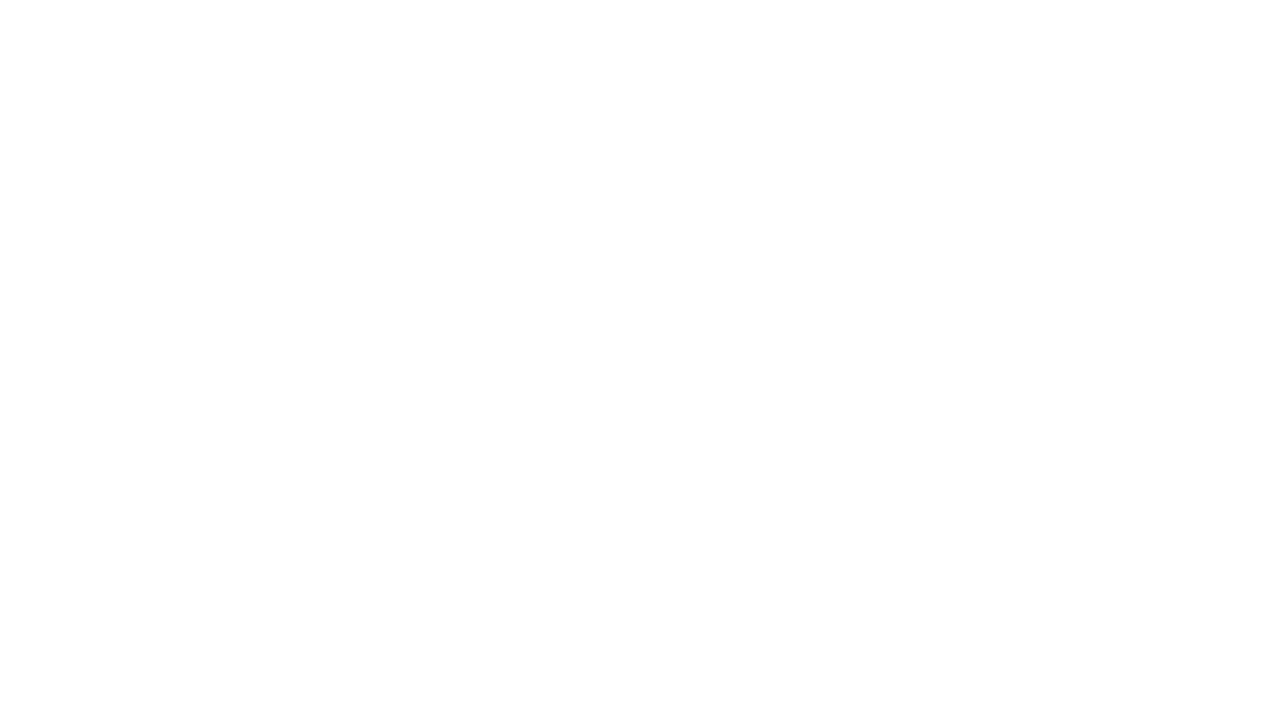
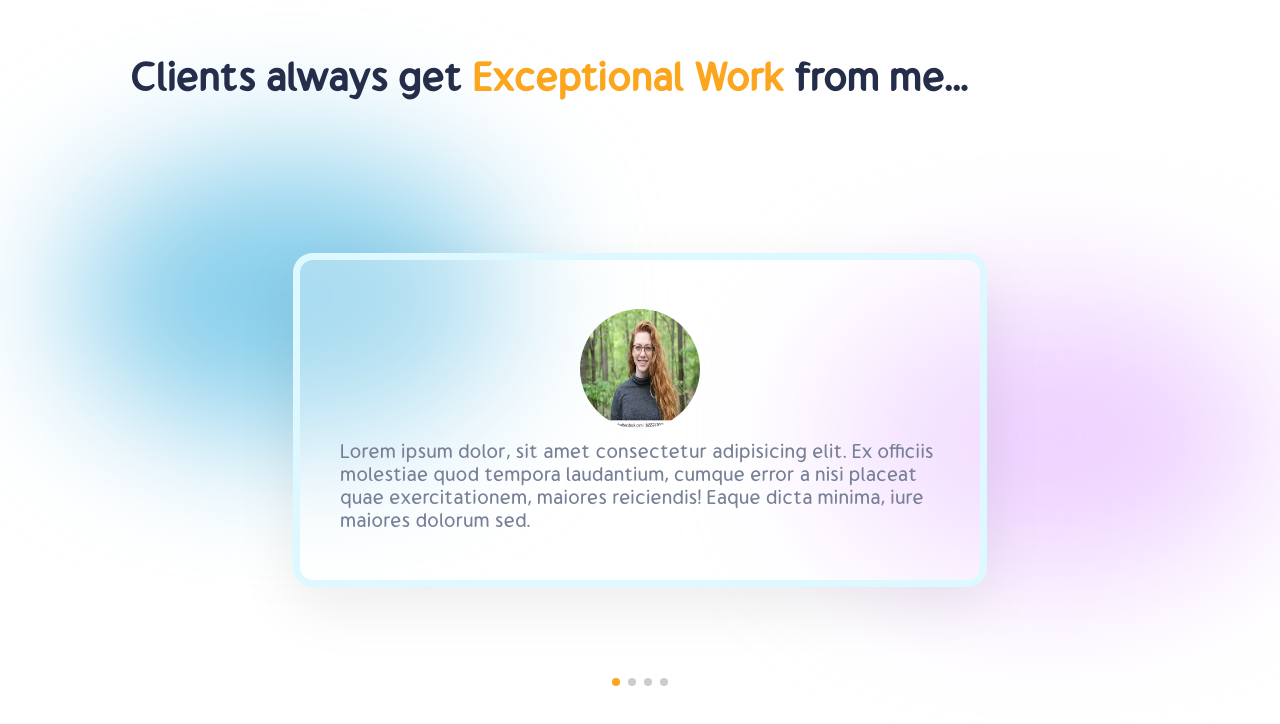
Before and after one commit to rutvij-fsd/rutvij_portfolio, a React (Create React App) app: page / in a window 1280 px wide. Shown: the part 3830-4554 px from the top of the page. Before the commit the page ends 3676 px from the top, so only its background shows below. Built offline with nearby package versions, Linux system fonts and the light colour scheme.

Commit message:
Add Testimonial Section

```diff
--- a/src/App.js
+++ b/src/App.js
@@ -5,6 +5,9 @@
 import Experience from './Component/Experience/Experience';
 import Works from './Component/Works/Works';
 import Portfolio from './Component/Portfolio/Portfolio';
+import Testimonial from './Component/Testimonial/Testimonial';
+
+
 function App() {
   return (
     <div className="App">
@@ -14,6 +17,8 @@
      <Experience/>
      <Works/>
      <Portfolio/>
+     <Testimonial/>
+
 
     </div>
   );
--- /dev/null
+++ b/src/Component/Testimonial/Testimonial.css
@@ -0,0 +1,69 @@
+.t-wrapper{
+    padding:  0 3rem 0 3rem;;
+    height: 100vh;
+    display: flex;
+    align-items: center;
+    justify-content: center;
+    margin-top: 7rem;
+    flex-direction: column;
+    gap: 2rem;
+    position: relative;
+}
+.t-heading{
+    align-self: start;
+}
+.t-heading>*{
+    font-size: 2rem;
+    font-weight: bold;
+}
+.t-heading span:nth-of-type(2){
+    color: var(--orange);
+}
+
+.t-blur1{
+    left: 38rem;
+    top: 16rem;
+}
+.t-blur2{
+    top: 9rem;
+    left: 0;
+}
+.testimonial{
+    display: flex;
+    flex-direction: column;
+    align-items: center;
+    justify-content: space-evenly;
+    padding: 2rem;
+    width: 30rem;
+    height: 12rem;
+    /* styles same as work.css */
+    background: rgba(255, 255, 255, 0.26);
+    border: 7px solid var(--blueCard);
+    box-shadow: var(--boxShadow);
+    border-radius: 20px;
+}
+.testimonial>img{
+    width: 6rem;
+    height: 6rem;
+    border-radius: 100%;
+}
+.testimonial>span{
+    color: var(--gray);
+}
+
+
+/* slider */
+.t-wrapper .swiper {
+    width: 100%;
+    height: 70%;
+}
+
+.t-wrapper .swiper-slide{
+    display: flex;
+    align-items: center;
+    justify-content: center;
+}
+
+.t-wrapper .swiper-pagination-bullet-active{
+    background: var(--orange);
+}
--- /dev/null
+++ b/src/Component/Testimonial/Testimonial.jsx
@@ -0,0 +1,66 @@
+import React from 'react'
+import'./Testimonial.css'
+import { Swiper, SwiperSlide } from "swiper/react";
+import "swiper/css";
+
+import { Pagination } from "swiper";
+import "swiper/css/pagination";
+import profilePic1 from "../../img/DisplayImg/profile1.jpg";
+import profilePic2 from "../../img/DisplayImg/profile2.jpg";
+import profilePic3 from "../../img/DisplayImg/profile3.jpg";
+import profilePic4 from "../../img/DisplayImg/profile4.jpg";
+const Testimonial = () => {
+    const clients = [
+        {
+          img: profilePic1,
+          review:
+            "Lorem ipsum dolor, sit amet consectetur adipisicing elit. Ex officiis molestiae quod tempora laudantium, cumque error a nisi placeat quae exercitationem, maiores reiciendis! Eaque dicta minima, iure maiores dolorum sed.",
+        },
+        {
+          img: profilePic2,
+          review:
+            "Lorem ipsum dolor, sit amet consectetur adipisicing elit. Ex officiis molestiae quod tempora laudantium, cumque error a nisi placeat quae exercitationem, maiores reiciendis! Eaque dicta minima, iure maiores dolorum sed.",
+        },
+        {
+          img: profilePic3,
+          review:
+            "Lorem ipsum dolor, sit amet consectetur adipisicing elit. Ex officiis molestiae quod tempora laudantium, cumque error a nisi placeat quae exercitationem, maiores reiciendis! Eaque dicta minima, iure maiores dolorum sed.",
+        },
+        {
+          img: profilePic4,
+          review:
+            "Lorem ipsum dolor, sit amet consectetur adipisicing elit. Ex officiis molestiae quod tempora laudantium, cumque error a nisi placeat quae exercitationem, maiores reiciendis! Eaque dicta minima, iure maiores dolorum sed.",
+        },
+      ];
+  return (
+    <div className="t-wrapper" id="testimonial">
+      <div className="t-heading">
+        <span>Clients always get </span>
+        <span>Exceptional Work </span>
+        <span>from me...</span>
+      <div className="blur t-blur1" style={{ background: "var(--purple)" }}></div>
+      <div className="blur t-blur2" style={{ background: "skyblue" }}></div>
+
+      </div>
+      <Swiper
+        // install Swiper modules
+        modules={[Pagination]}
+        slidesPerView={1}
+        pagination={{ clickable: true }}
+      >
+        {clients.map((client, index) => {
+          return (
+            <SwiperSlide key={index}>
+              <div className="testimonial">
+                <img src={client.img} alt="" />
+                <span>{client.review}</span>
+              </div>
+            </SwiperSlide>
+          );
+        })}
+      </Swiper>
+    </div>
+  )
+}
+
+export default Testimonial
```
